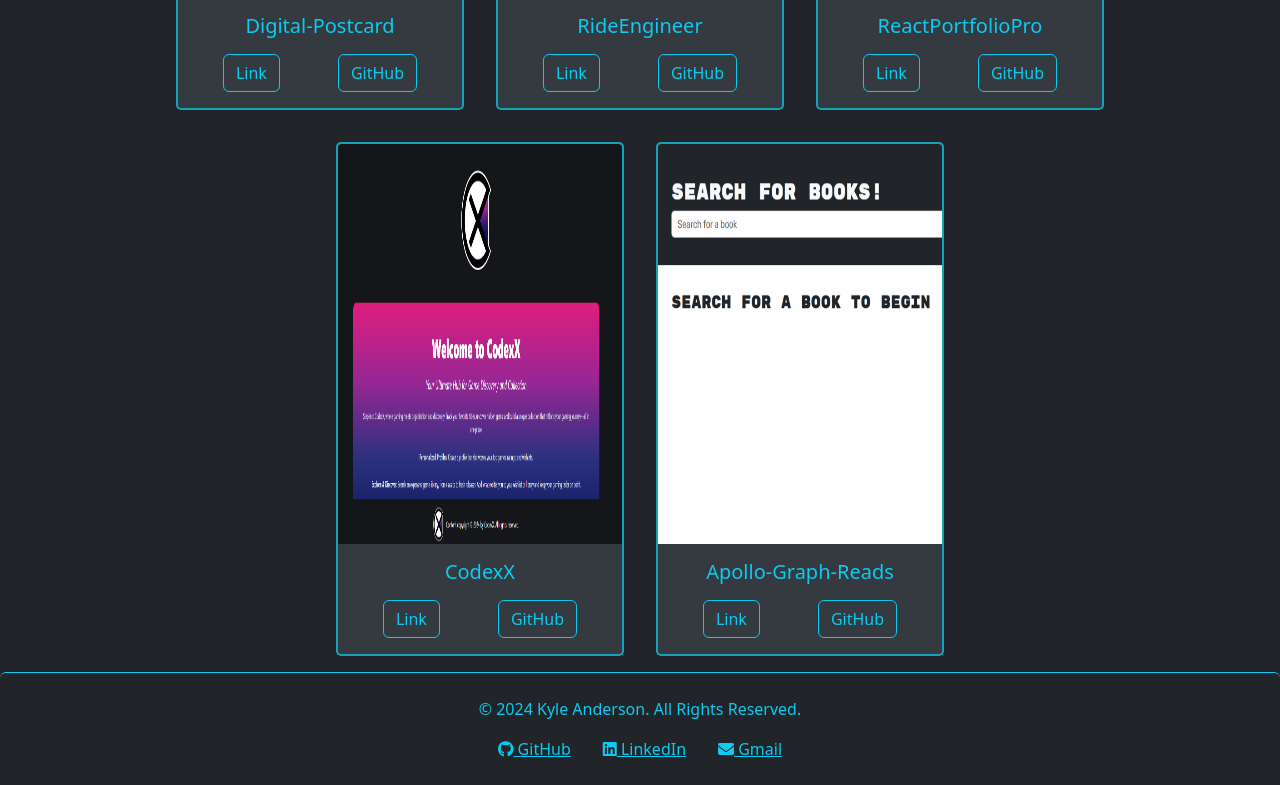
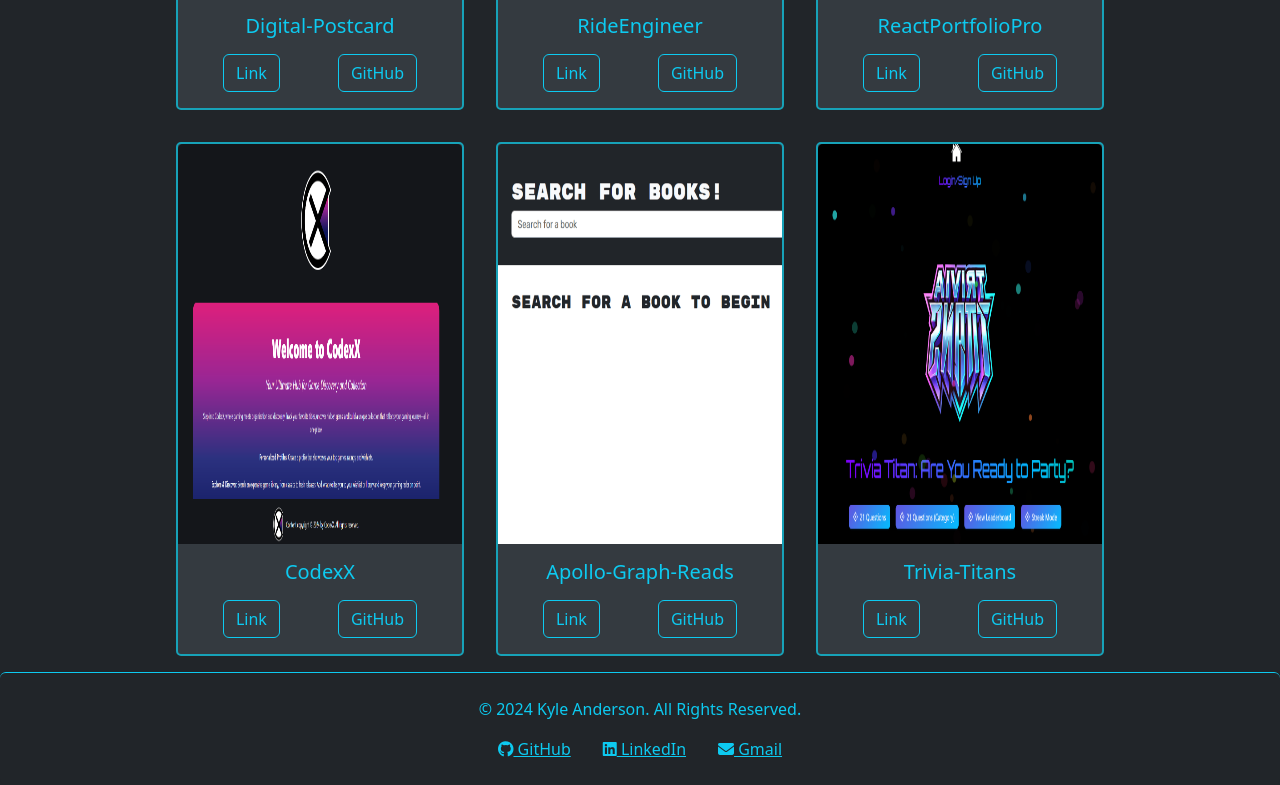
Before and after one commit to kyand38/ReactPortfolioPro, a React (Vite) app: page /Project in a window 1280 px wide. Shown: the part 1245-2030 px from the top of the page. Built offline with nearby package versions, Linux system fonts and the light colour scheme.

Commit message:
Adding trivia Titans to my porfolio

```diff
--- a/src/components/Project.jsx
+++ b/src/components/Project.jsx
@@ -50,7 +50,13 @@ const Portfolio = () => {
       imageUrl: '/images/AGRScreenshot.png',
       appLink: 'https://apollo-8bcm.onrender.com/',
       repoLink: 'https://github.com/kyand38/Apollo-Graph-Reads',
-    }
+    },
+    {
+      title: 'Trivia-Titans',
+      imageUrl: '/images/TriviaTitans.png',
+      appLink: 'https://trivia-titans.onrender.com',
+      repoLink: 'https://github.com/kyand38/Trivia-Titans',
+    },
   ];
 
   return (
```
Also changed, not shown: public/images/TriviaTitans.png (added).
